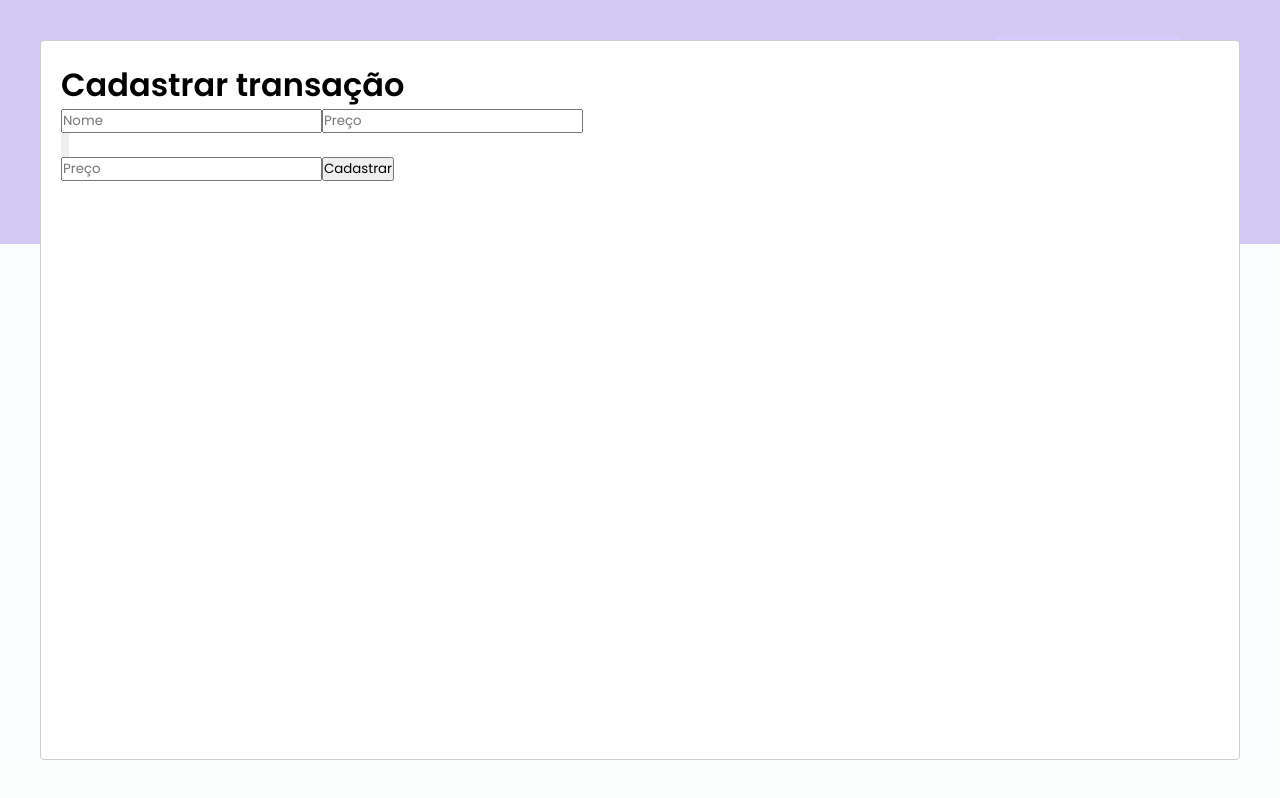
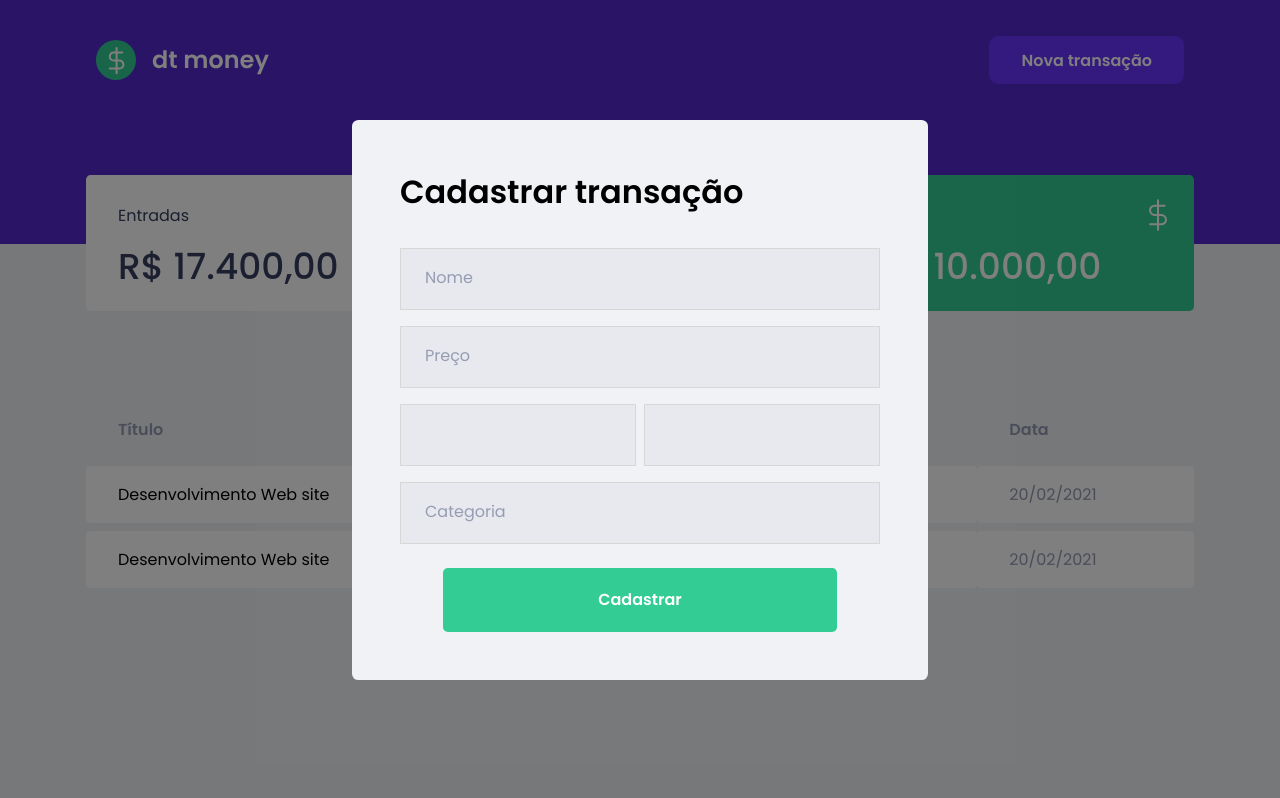
Before and after one commit to LucasRochaFernandes/dtMoney_React_Ignite, a React (Create React App) app: page / in a window 1280 px wide. Both pictures are taken after a click on the button "Nova transação". Built offline with nearby package versions, Linux system fonts and the light colour scheme; no server answers; what miragejs would draw is missing.

Commit message:
modal styles 1

```diff
--- a/src/components/NewTransactionModal/index.tsx
+++ b/src/components/NewTransactionModal/index.tsx
@@ -11,27 +11,22 @@ export function NewTransactionModal({
   onRequestClose,
 }: INewTransactionModalProps) {
   return (
-    <Modal isOpen={isOpen} onRequestClose={onRequestClose}>
+    <Modal
+      isOpen={isOpen}
+      onRequestClose={onRequestClose}
+      overlayClassName="React-Modal-Overlay"
+      className="React-Modal"
+    >
       <Container>
-        <form action="">
-          <h1>Cadastrar transação</h1>
-          <input type="text" placeholder="Nome" alt="Transaction name" />
-          <input type="text" placeholder="Preço" alt="Transaction price" />
-          <div className="TransactionType">
-            <input
-              type="button"
-              placeholder="Entrada"
-              alt="Transaction income"
-            />
-            <input
-              type="button"
-              placeholder="Saída"
-              alt="Transaction outcome"
-            />
-          </div>
-          <input type="text" placeholder="Preço" alt="Transaction price" />
-          <button type="submit">Cadastrar</button>
-        </form>
+        <h1>Cadastrar transação</h1>
+        <input type="text" placeholder="Nome" alt="Transaction name" />
+        <input type="number" placeholder="Preço" alt="Transaction price" />
+        <div className="TransactionType">
+          <input type="button" placeholder="Entrada" alt="Transaction income" />
+          <input type="button" placeholder="Saída" alt="Transaction outcome" />
+        </div>
+        <input type="text" placeholder="Categoria" alt="Transaction price" />
+        <button type="submit">Cadastrar</button>
       </Container>
     </Modal>
   );
--- a/src/components/NewTransactionModal/styles.ts
+++ b/src/components/NewTransactionModal/styles.ts
@@ -1,5 +1,50 @@
 import styled from "styled-components";
 
-export const Container = styled.div`
+export const Container = styled.form`
+  display: flex;
+  flex-direction: column;
+  justify-content: center;
 
-`
+  h1 {
+    margin-bottom: 1rem;
+  }
+
+  gap: 1rem;
+  input {
+    padding-top: 1.25rem;
+    padding-bottom: 1.25rem;
+    padding-left: 1.5rem;
+    border-color: #d7d7d7;
+    background-color: #e7e9ee;
+    border: 0.06rem solid #d7d7d7;
+    ::placeholder {
+      font-family: "Poppins", sans-serif;
+      font-weight: 400;
+      line-height: 1.5rem;
+      font-size: 1rem;
+      color: var(--text-body);
+    }
+  }
+
+  .TransactionType {
+    display: grid;
+    grid-template-columns: 1fr 1fr;
+    gap: 0.5rem;
+  }
+
+  button {
+    margin-top: 0.5rem;
+    margin-left: auto;
+    margin-right: auto;
+    padding: 1.25rem 12.3rem;
+    border-radius: 0.3rem;
+    background-color: var(--green);
+    border: 0;
+    color: var(--shape);
+    font-size: 1rem;
+    line-height: 1.5rem;
+    width: 50%;
+    display: flex;
+    justify-content: center;
+  }
+`;
--- a/src/styles/global.ts
+++ b/src/styles/global.ts
@@ -42,7 +42,7 @@ export const GlobalStyle = createGlobalStyle`
         font-weight: 400;
     }
 
-    h1, h2, h3, h4, h5, h6, strong {
+    h1, h2, h3, h4, h5, h6, strong, button {
         font-family: 'Poppins', sans-serif;
         font-weight: 600;
     }
@@ -56,4 +56,26 @@ export const GlobalStyle = createGlobalStyle`
         cursor: not-allowed;
     }
 
+    .React-Modal-Overlay{
+        background: rgba(0,0,0,0.5);
+        position: fixed;
+        top: 0;
+        right: 0;
+        left: 0;
+        bottom: 0;
+
+        display: flex;
+        align-items: center;
+        justify-content: center;
+    }
+
+    .React-Modal{
+        width: 100%;
+        max-width: 576px;
+        background-color: var(--background);
+        padding: 3rem;
+        position: relative;
+        border-radius: 0.4rem;
+    }
+
 `;
```
